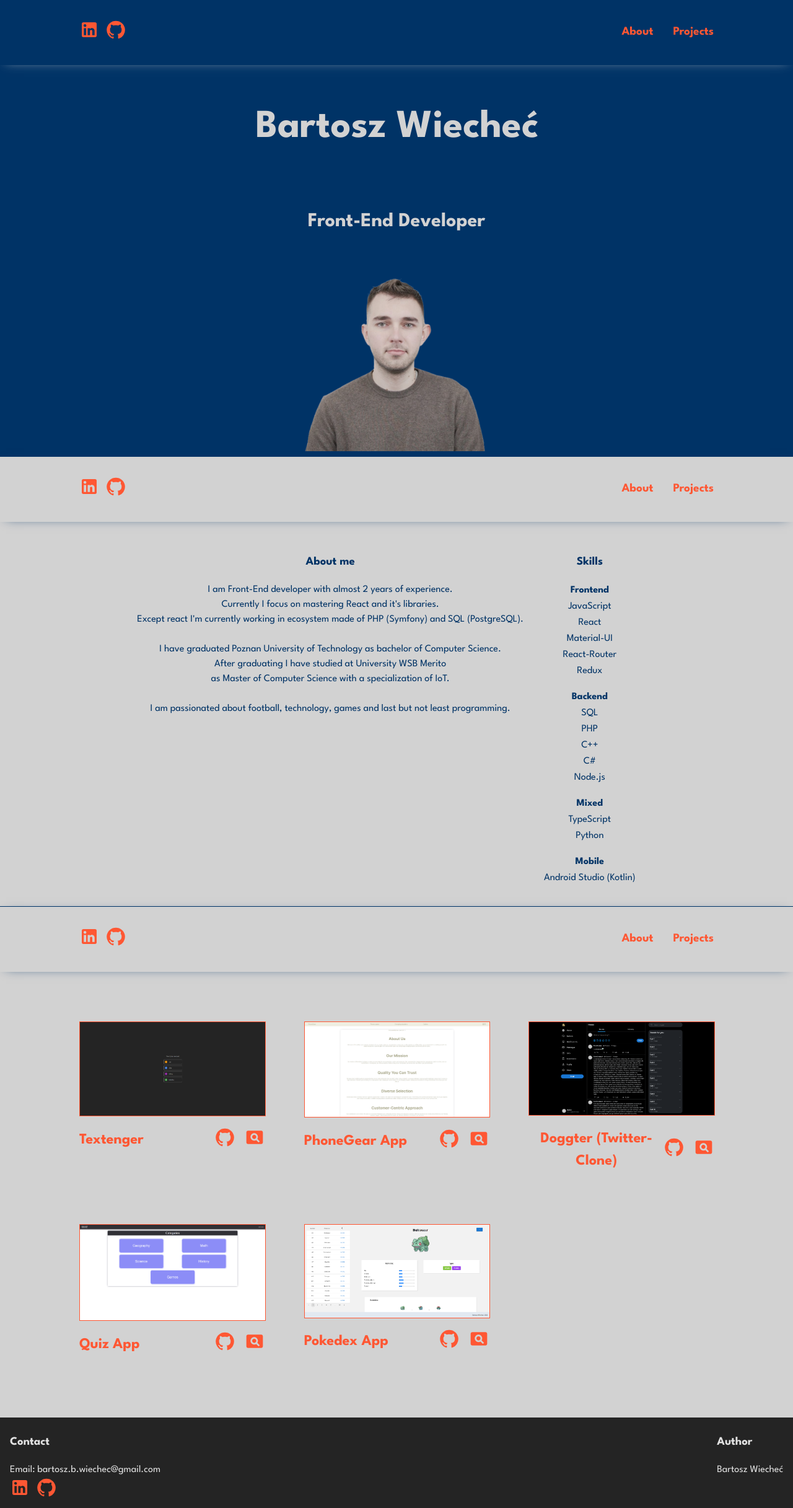
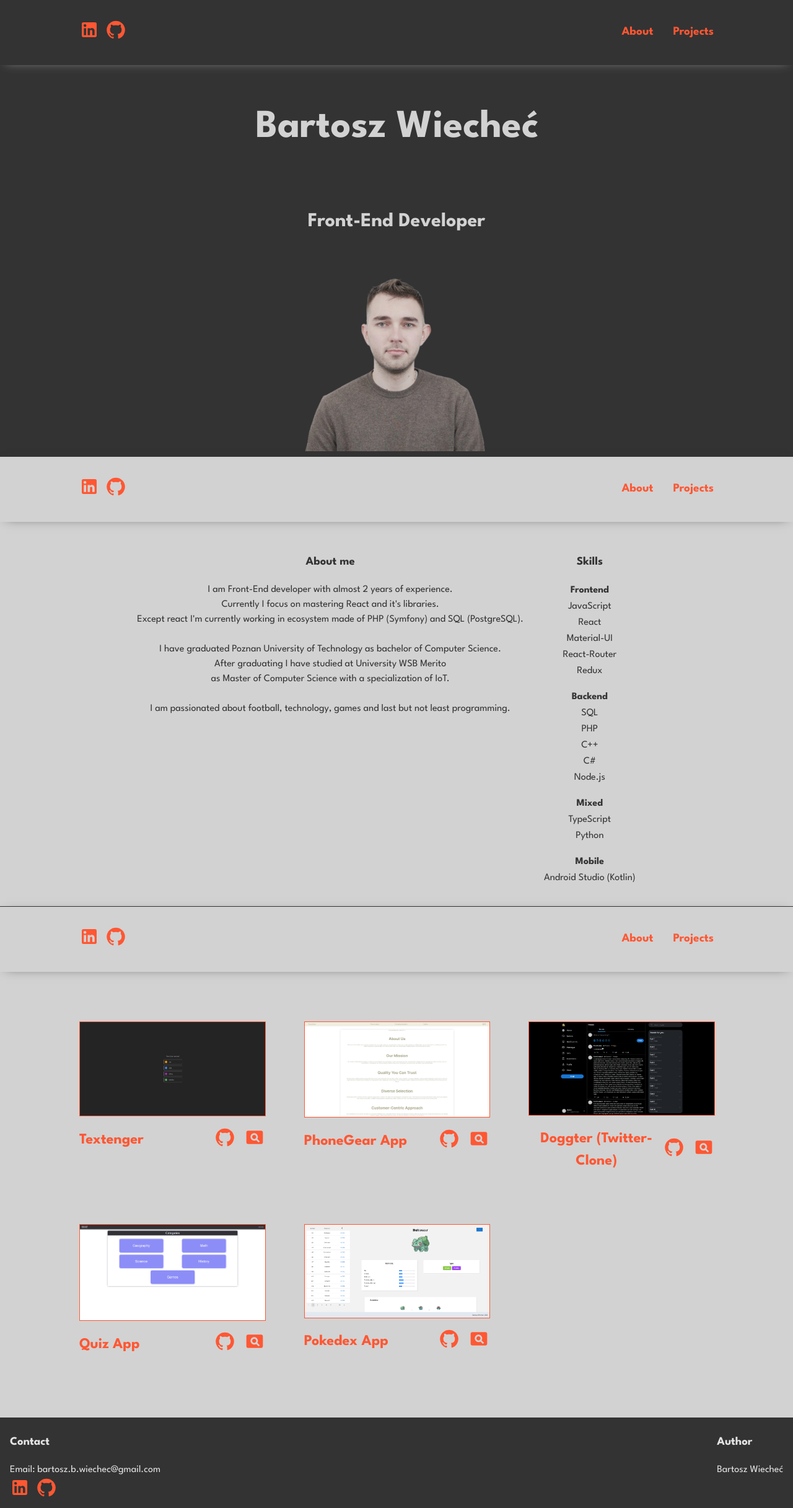
Before and after one commit to bwiechec/Portfolio, a React (Vite) app: page / in a window 1280 px wide. Shown: the whole page at 62% size. Built offline with nearby package versions, Linux system fonts and the light colour scheme.

Commit message:
change primary color

```diff
--- a/src/components/Footer/footer.css
+++ b/src/components/Footer/footer.css
@@ -2,4 +2,5 @@
   display: flex;
   justify-content: space-between;
   padding: 0.5rem 1rem;
+  gap: 3rem;
 }
--- a/src/components/Navbar/Navbar.tsx
+++ b/src/components/Navbar/Navbar.tsx
@@ -14,7 +14,7 @@ const Navbar = ({ classNameString }: NavbarProps) => {
 
   return (
     <nav className={`${classNameString}`}>
-      <div className=" nav">
+      <div className="nav">
         <Socials />
 
         <div className={"nav-sections"}>
--- a/src/components/Navbar/navbar.css
+++ b/src/components/Navbar/navbar.css
@@ -36,12 +36,20 @@ a {
   -webkit-box-shadow: 0 2px 18px -10px var(--secondary-color);
   -moz-box-shadow: 0 2px 18px -10px var(--secondary-color);
   box-shadow: 0 2px 18px -10px var(--secondary-color);
+  position: sticky;
+  top: 0;
+  background-color: var(--primary-color);
+  z-index: 10;
 }
 
 .secondary {
   -webkit-box-shadow: 0 2px 18px -10px var(--primary-color);
   -moz-box-shadow: 0 2px 18px -10px var(--primary-color);
   box-shadow: 0 2px 18px -10px var(--primary-color);
+  position: sticky;
+  top: 0;
+  background-color: var(--secondary-color);
+  z-index: 10;
 }
 
 .nav a,
--- a/src/index.css
+++ b/src/index.css
@@ -6,7 +6,7 @@
 
   color-scheme: light dark;
   color: rgba(255, 255, 255, 0.87);
-  background-color: #242424;
+  background-color: #333333;
 
   font-synthesis: none;
   text-rendering: optimizeLegibility;
@@ -14,9 +14,10 @@
   -moz-osx-font-smoothing: grayscale;
   -webkit-text-size-adjust: 100%;
 
-  --primary-color: #003366;
+  --primary-color: #333333;
   --secondary-color: #d2d2d2;
   --accent-color: #ff5733;
+  /*#ff5733 #003366*/
 }
 
 body {
--- a/src/pages/About/about.css
+++ b/src/pages/About/about.css
@@ -1,8 +1,8 @@
 .about {
   min-height: 80vh;
   width: 100%;
-  background-color: #d2d2d2;
-  color: #003366;
+  background-color: var(--secondary-color);
+  color: var(--primary-color);
   display: flex;
   flex-direction: column;
 }
--- a/src/pages/Hero/hero.css
+++ b/src/pages/Hero/hero.css
@@ -1,8 +1,8 @@
 .hero {
   min-height: 80vh;
   width: 100%;
-  background-color: #003366;
-  color: #d2d2d2;
+  background-color: var(--primary-color);
+  color: var(--secondary-color);
 }
 
 .hero-content {
--- a/src/pages/Projects/projects.css
+++ b/src/pages/Projects/projects.css
@@ -1,9 +1,9 @@
 .projects {
   min-height: 80vh;
   width: 100%;
-  background-color: #d2d2d2;
-  color: #003366;
-  border-top: 1px solid #003366;
+  background-color: var(--secondary-color);
+  color: var(--primary-color);
+  border-top: 1px solid var(--primary-color);
 }
 
 .projects-list {
```
